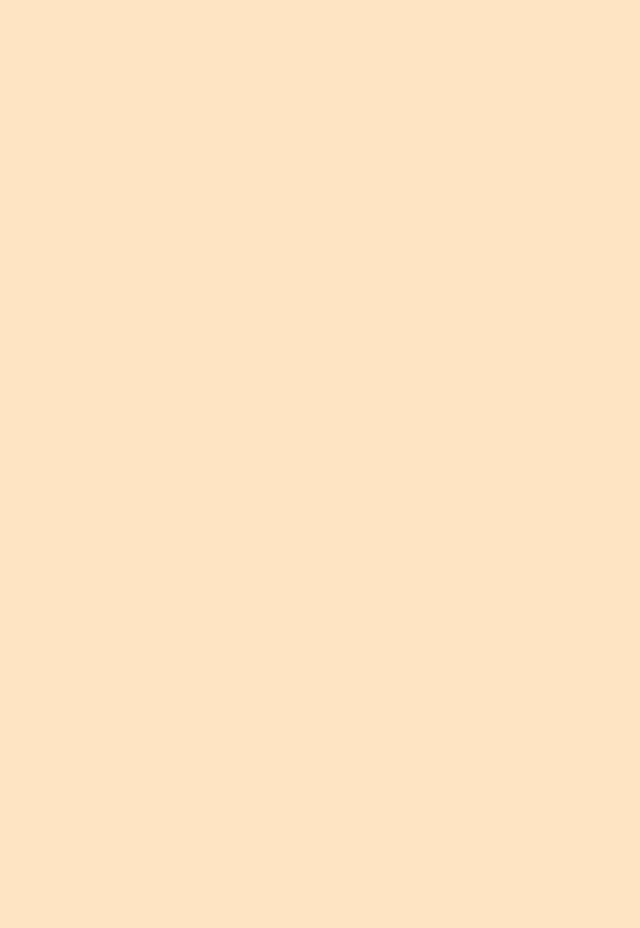
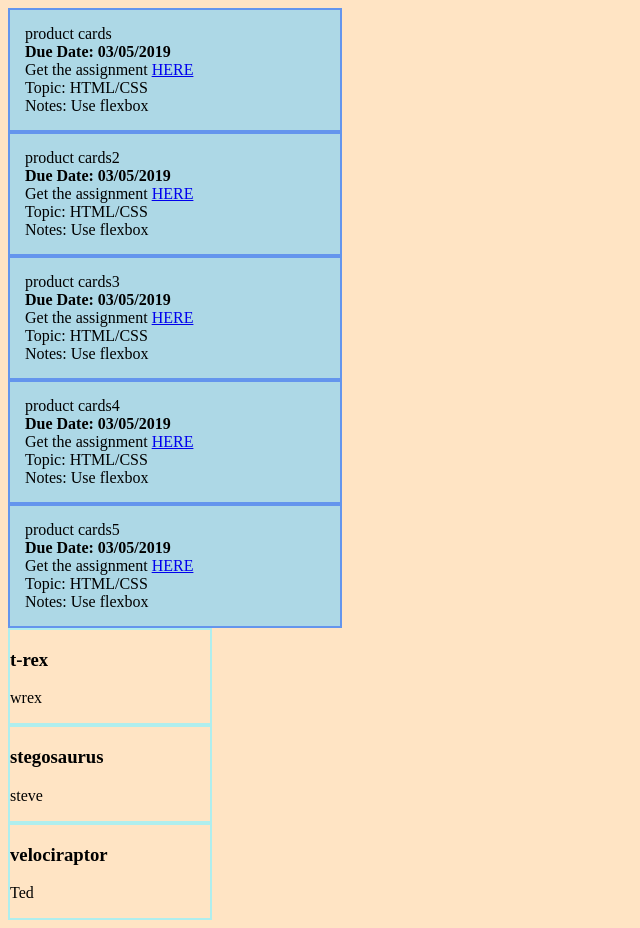
Before and after one commit to AutumnFoto/dom-loops, a plain HTML site: page index.html in a window 1280 px wide. Shown: the whole page, without its empty margins (0-640 px from the left). Before the commit the page ends 800 px from the top, so only its background shows below. Drawn offline with Linux system fonts and the light colour scheme.

Commit message:
created dom.js file and practiced some code

```diff
--- /dev/null
+++ b/dom.js
@@ -0,0 +1,96 @@
+"use strict";
+
+// console.log("thedom");
+
+const dinosaurs = [
+  {
+    dinoType: "t-rex",
+    name: "wrex",
+  },
+  {
+    dinoType: "stegosaurus",
+    name: "steve",
+  },
+  {
+    dinoType: "velociraptor",
+    name: "Ted",
+  },
+];
+const assignments = [
+  {
+    title: "product cards",
+    dueDate: "03/05/2019",
+    topic: "HTML/CSS",
+    notes: "Use flexbox",
+    assignmentUrl: "http://www.google.com",
+  },
+  {
+    title: "product cards2",
+    dueDate: "03/05/2019",
+    topic: "HTML/CSS",
+    notes: "Use flexbox",
+    assignmentUrl: "http://www.google.com",
+  },
+  {
+    title: "product cards3",
+    dueDate: "03/05/2019",
+    topic: "HTML/CSS",
+    notes: "Use flexbox",
+    assignmentUrl: "http://www.google.com",
+  },
+  {
+    title: "product cards4",
+    dueDate: "03/05/2019",
+    topic: "HTML/CSS",
+    notes: "Use flexbox",
+    assignmentUrl: "http://www.google.com",
+  },
+  {
+    title: "product cards5",
+    dueDate: "03/05/2019",
+    topic: "HTML/CSS",
+    notes: "Use flexbox",
+    assignmentUrl: "http://www.google.com",
+  },
+];
+
+const printToDom= (divid,textToPrint)=> {
+
+const selectedDiv = document.getElementById(divid);
+selectedDiv.innerHTML = textToPrint;
+}
+const buildDinosaurs = () => {
+  let domString ='';
+
+    for(let i=0; i < dinosaurs.length; i++) {
+    domString += `<div class="dinosaur">`
+    domString += `<h3>${dinosaurs[i].dinoType}</h3>`
+    domString +=  `<p>${dinosaurs[i].name}</p>`
+    domString += '</div>'
+    }
+printToDom('dino-barn',domString)
+}
+
+
+const buildAssignmentCards = ()=> {
+    let domString = '';
+
+    for(let j =0; j< assignments.length; j++){
+        domString += `<div class="assignment">`
+        domString +=   `<div class="assignment-title">${assignments[j].title}</div>`;
+        domString +=   `<strong>Due Date: ${assignments[j].dueDate}</strong>`
+        domString +=   `<div>Get the assignment <a href=${assignments[j].assignmentUrl}>HERE</a></div>`
+        domString +=   `<div>Topic: ${assignments[j].topic}</div>`
+        domString +=   `<div>Notes: ${assignments[j].notes}</div>`
+        domString += `</div>`;
+
+    printToDom('assignments',domString);
+    }
+};
+
+const init1 = () =>{
+    buildDinosaurs();
+    buildAssignmentCards();
+}
+
+init1()
--- a/index.html
+++ b/index.html
@@ -7,8 +7,15 @@
     <link rel="stylesheet" href="main.css">
 </head>
 <body>
+
+    <div class ="app"></div>
+        <div id ="assignments"></div>
+            <div id = "dino-barn"></div>
+    </div>
+</div>
+
     <script src="main.js"></script>
     <script src="loops.js"></script>
-
+    <script src="dom.js"></script>
 </body>
 </html>
--- a/main.css
+++ b/main.css
@@ -1,3 +1,21 @@
 body {
     background-color: bisque;
 }
+
+.dino-barn {
+    display: flex;
+}
+
+.dinosaur {
+    border: 2px solid paleturquoise;
+     width: 200px;
+}
+
+.assignment{
+    border: 2px solid cornflowerblue;
+    background-color: lightblue;
+    padding: 15px;
+    width:300px;
+
+
+}
--- a/main.js
+++ b/main.js
@@ -53,16 +53,18 @@
 // // console.log(employee[keyToCheck].isCool)
 
 
-// // make function that says if employee name starts with A
+// // // make function that says if employee name starts with A
 
-// //
+// // //
 
-const colors = ['red', 'orange','blue','yellow','green']
+// const colors = ['red', 'orange','blue','yellow','green']
 
-const colorLoop =() =>{
-    let domString = '';
-    for (let i=0; i< colors.length; i++) {
-        domString += '<h1> ${colors[i]}</h1>'
-    }
-    console.log(domString)
-}
+// const colorLoop =() =>{
+//     let domString = '';
+//     for (let i=0; i< colors.length; i++) {
+//         domString += '<h1> ${colors[i]}</h1>'
+//     }
+//     console.log(domString)
+// }
+
+// colorLoop()
```
